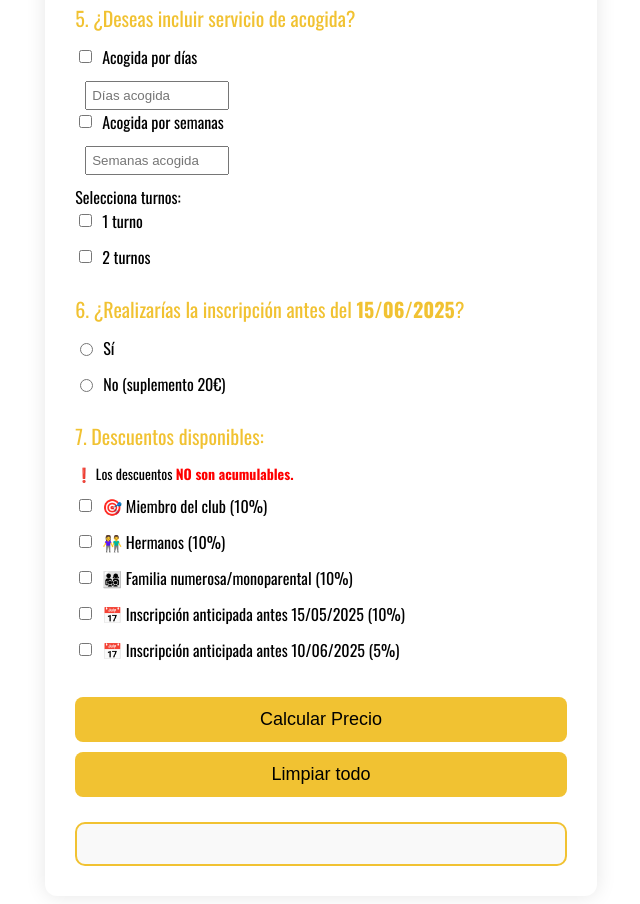
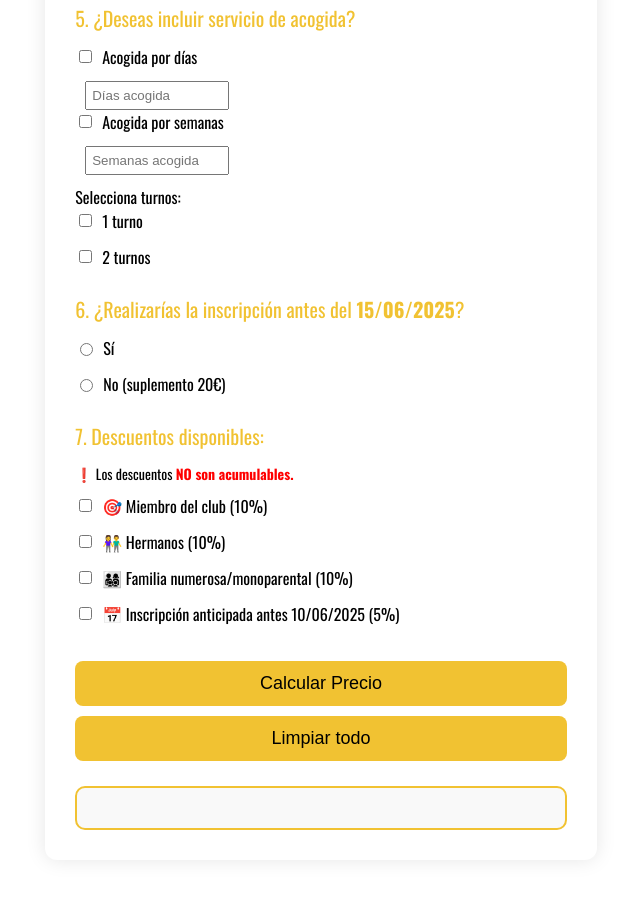
Before and after one commit to javigose/calculadora-campus, a plain HTML site: page index.html in a window 1280 px wide. Shown: the part 781-1685 px from the top of the page, without its empty margins (319-959 px from the left). After the commit the page ends 1661 px from the top, so only its background shows below. Drawn offline with nearby package versions, Linux system fonts and the light colour scheme.

Commit message:
index.html

```diff
--- a/index.html
+++ b/index.html
@@ -193,7 +193,6 @@
   <label><input type="checkbox" class="descuento" value="0.1">🎯 Miembro del club (10%)</label>
   <label><input type="checkbox" class="descuento" value="0.1">👫 Hermanos (10%)</label>
   <label><input type="checkbox" class="descuento" value="0.1">👨‍👩‍👧‍👦 Familia numerosa/monoparental (10%)</label>
-  <label><input type="checkbox" class="descuento" value="0.1">📅 Inscripción anticipada antes 15/05/2025 (10%)</label>
   <label><input type="checkbox" class="descuento" value="0.05">📅 Inscripción anticipada antes 10/06/2025 (5%)</label>
 </div>
 
```
